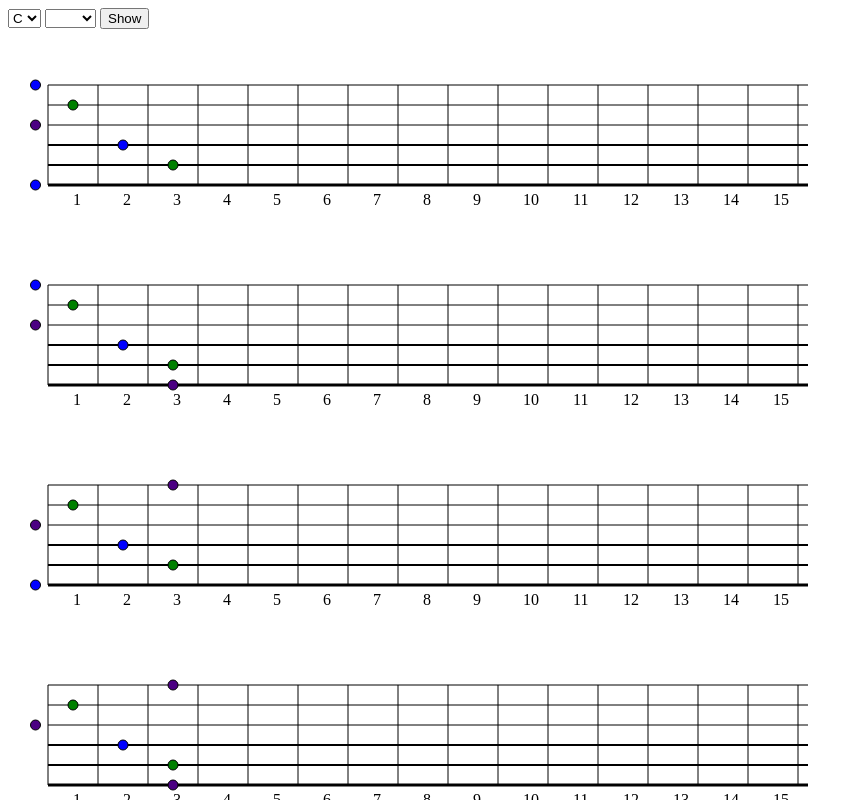
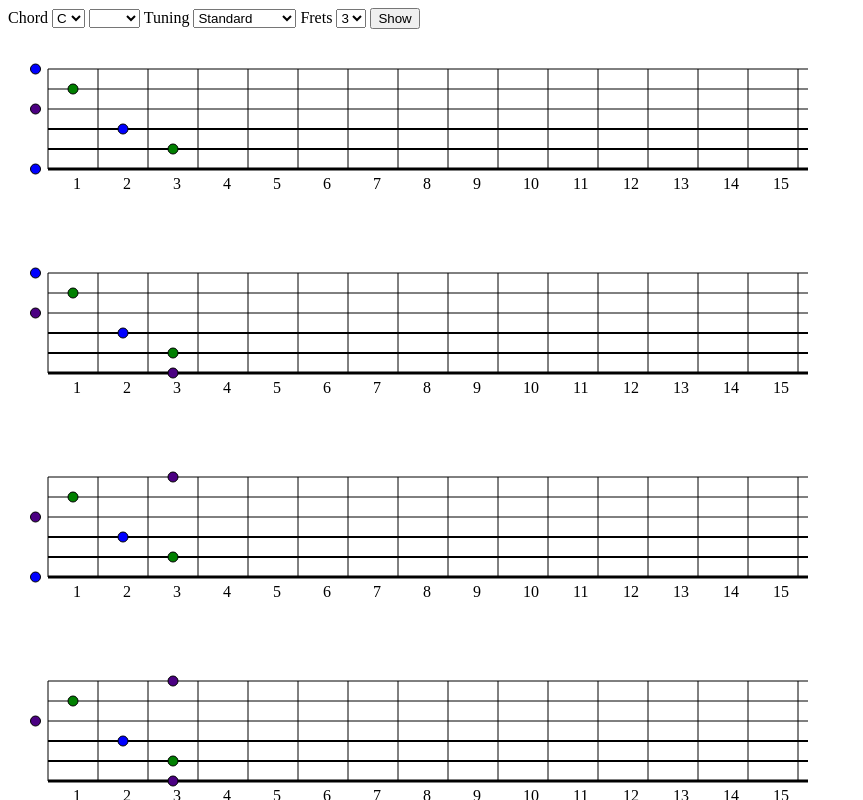
Before and after one commit to skopylov58/guitar-chord-generator, a website: page public/chords.html in a window 1280 px wide. Both pictures are taken after a click on the button "Show". Shown: the top 800 px of the page, without its empty margins (0-863 px from the left). Drawn offline with Linux system fonts and the light colour scheme.

Commit message:
Added more tunings

```diff
--- a/public/chords.html
+++ b/public/chords.html
@@ -1,4 +1,4 @@
-
+<!DOCTYPE html>
 <html>
 
 <head>
@@ -16,7 +16,21 @@
                 boards.removeChild(boards.firstChild);
             }
 
-            let f = fingerings(chord, STANDARD_GUITAR_TUNING, 3)
+            let tuningOpt = document.getElementById("tuning").value
+            let tuning = STANDARD_GUITAR_TUNING
+            if (tuningOpt == 'standard') {
+                tuning = STANDARD_GUITAR_TUNING
+            } else if (tuningOpt == 'openg') {
+                tuning = OPEN_G_TUNING
+            } else if (tuningOpt == 'opengminor') {
+                tuning = OPEN_G_MINOR_TUNING
+            } else {
+                console.warn('Unkown tuning ' + tuningOpt);
+            }
+
+            let length = document.getElementById("length").value
+
+            let f = fingerings(chord, tuning, length)
             f.forEach(fing => {
                 let svg = drawFingering(fing)
                 boards.appendChild(svg)
@@ -32,6 +46,7 @@
 
     <form action="">
         <div class="center">
+            <label for="rootNote">Chord</label>
             <select id="rootNote">
                 <option value="0">C</option>
                 <option value="2">D</option>
@@ -51,6 +66,19 @@
                 <option value="0,3,7,9">min6</option>
             </select>
 
+            <label for="tuning">Tuning</label>
+            <select name="" id="tuning">
+                <option value="standard">Standard</option>
+                <option value="openg">OpenG</option>
+                <option value="opengminor">OpenG minor</option>
+            </select>
+
+            <label for="length">Frets</label>
+            <select id="length">
+                <option value="3">3</option>
+                <option value="4">4</option>
+            </select>
+
             <button onclick="showChord(); return false;">Show</button>
         </div>
     </form>
--- a/public/js/chords.js
+++ b/public/js/chords.js
@@ -7,7 +7,7 @@ const G = 7;
 const A = 9;
 const B = 11;
 const NOTE_NAMES = ["C", "Db", "D", "Eb", "E", "F", "Gb", "G", "Ab", "A", "A#m, Bb", "B",];
-const MAX_FRET = 12;
+const MAX_FRET = 15;
 const MAJOR = [0, 4, 7];
 const SIXTH = [0, 4, 7, 9];
 const SEVENTH = [0, 4, 7, 10];
@@ -15,6 +15,8 @@ const MINOR = [0, 3, 7];
 const MINOR_SIXTH = [0, 3, 7, 9];
 const MINOR_SEVENTH = [0, 3, 7, 10];
 const STANDARD_GUITAR_TUNING = [E, A, D, G, B, E].reverse();
+const OPEN_G_TUNING = [D, G, D, G, B, D].reverse();
+const OPEN_G_MINOR_TUNING = [D, G, D, G, 10, D].reverse();
 const EMPTY = "---|";
 const ROOT = "-0-|";
 const NONROOT = "-o-|";
@@ -77,6 +79,7 @@ function fingerings(chord, tuning, fingeringLength) {
     return fings
         .filter(f => len(f) <= fingeringLength)
         .filter(f => allDegrees(f, chord))
+        .filter(hasRootOnBassString)
         //.filter(f => f[4].position == 3)
         .sort(compFirstFret);
 }
@@ -111,7 +114,7 @@ function cmp(f1, f2) {
  * @returns true if fingering contains all degrees of given chord
  */
 function allDegrees(fing, chord) {
-    let uniq = [...new Set(fing.map(p => p.note))];
+    let uniq = [...new Set(fing.map(p => p.note % 12))];
     return uniq.length === chord.length;
 }
 function displayFret(fret) {
```
Also changed, not shown: src/chords.ts (+7 -2 lines), README.md.
